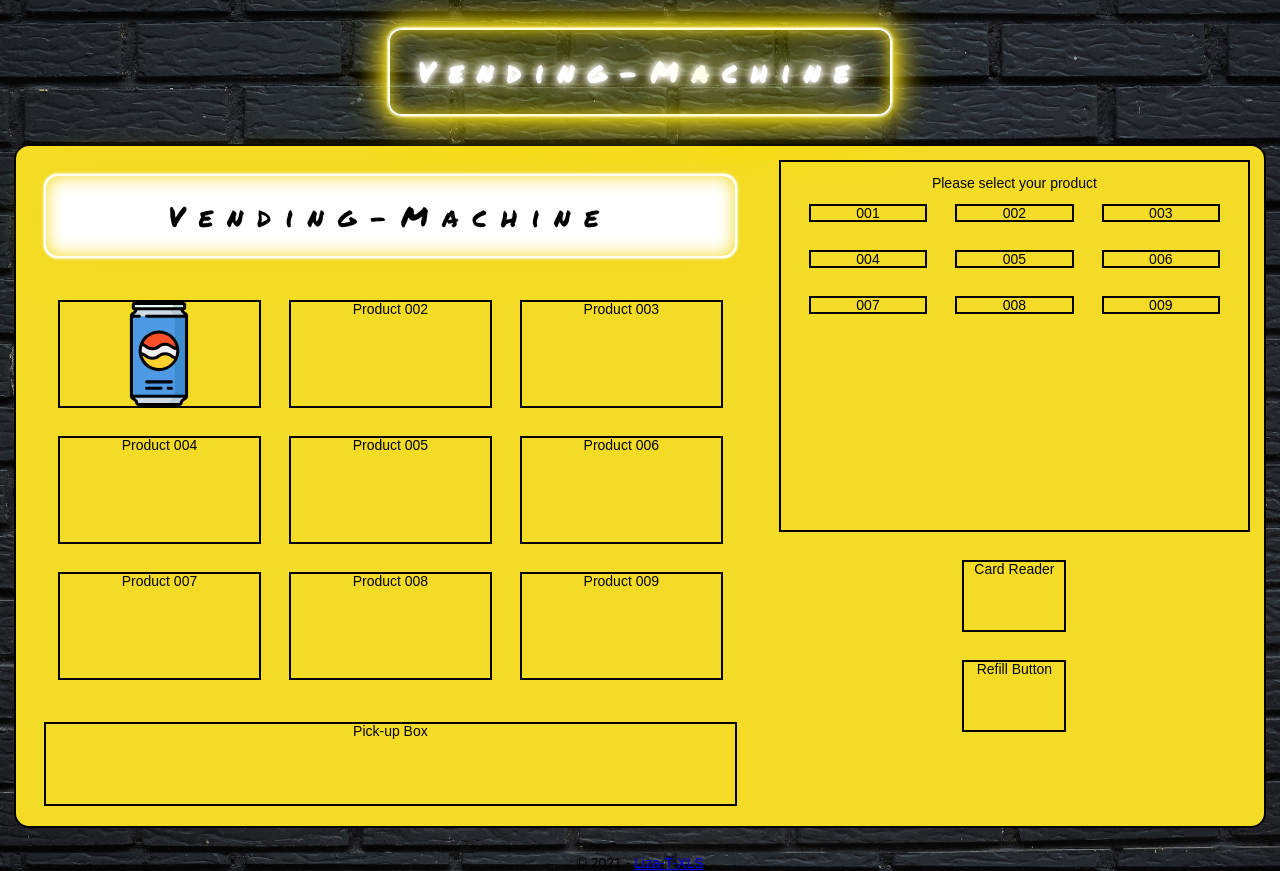
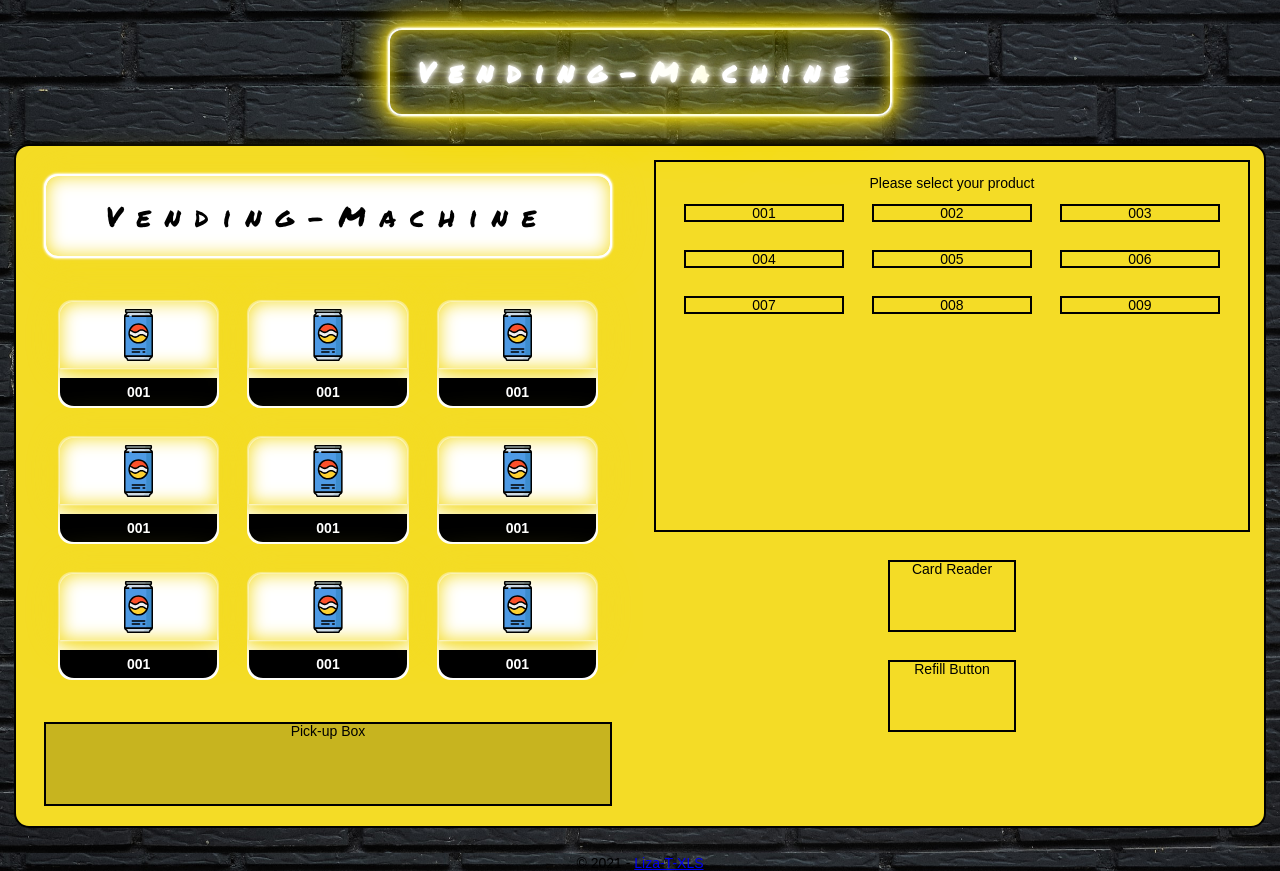
Before and after one commit to Liza-T-XLS/Vending-Machine, a React (Create React App) app: page / in a window 1280 px wide. Built offline with nearby package versions, Linux system fonts and the light colour scheme.

Commit message:
Styling: temp VM left

```diff
--- a/src/components/Header/header.scss
+++ b/src/components/Header/header.scss
@@ -29,5 +29,31 @@
     0 0 92px #f4dc26,
     0 0 102px #f4dc26,
     0 0 151px #f4dc26;
+    .signSpan {
+      animation: flicker 1.5s infinite alternate;
+    }
+    @keyframes flicker {
+      0%, 18%, 22%, 25%, 53%, 57%, 100% {
+        text-shadow:
+          0 0 4px #fff,
+          0 0 11px #fff,
+          0 0 19px #fff,
+          0 0 40px #f4dc26,
+          0 0 80px #f4dc26,
+          0 0 90px #f4dc26,
+          0 0 100px #f4dc26,
+          0 0 150px #f4dc26;
+      }
+      20%, 24%, 55% {
+        text-shadow: none;
+      }
+    }
   }
 }
+
+
+@media screen and (prefers-reduced-motion) {
+  .signSpan {
+    animation: none;
+  }
+}
--- a/src/components/VM/index.tsx
+++ b/src/components/VM/index.tsx
@@ -14,15 +14,42 @@ const VM = () => (
       <div className="left">
         <div className="sign">Vending-Machine</div>
         <div className="products">
-          <div className="product"><img className="productImg" src={soda} alt="soda" /></div>
-          <div className="product">Product 002</div>
-          <div className="product">Product 003</div>
-          <div className="product">Product 004</div>
-          <div className="product">Product 005</div>
-          <div className="product">Product 006</div>
-          <div className="product">Product 007</div>
-          <div className="product">Product 008</div>
-          <div className="product">Product 009</div>
+          <div className="product">
+            <img className="productImg" src={soda} alt="soda" />
+            <div className="productId">001</div>
+          </div>
+          <div className="product">
+            <img className="productImg" src={soda} alt="soda" />
+            <div className="productId">001</div>
+          </div>
+          <div className="product">
+            <img className="productImg" src={soda} alt="soda" />
+            <div className="productId">001</div>
+          </div>
+          <div className="product">
+            <img className="productImg" src={soda} alt="soda" />
+            <div className="productId">001</div>
+          </div>
+          <div className="product">
+            <img className="productImg" src={soda} alt="soda" />
+            <div className="productId">001</div>
+          </div>
+          <div className="product">
+            <img className="productImg" src={soda} alt="soda" />
+            <div className="productId">001</div>
+          </div>
+          <div className="product">
+            <img className="productImg" src={soda} alt="soda" />
+            <div className="productId">001</div>
+          </div>
+          <div className="product">
+            <img className="productImg" src={soda} alt="soda" />
+            <div className="productId">001</div>
+          </div>
+          <div className="product">
+            <img className="productImg" src={soda} alt="soda" />
+            <div className="productId">001</div>
+          </div>
         </div>
         <div className="pickupBox">Pick-up Box</div>
       </div>
--- a/src/components/VM/vm.scss
+++ b/src/components/VM/vm.scss
@@ -8,7 +8,7 @@
   border-radius: 15px;
   display: flex;
   .left {
-    width: 60%;
+    width: 50%;
     .sign {
       margin: 2rem;
       display: flex;
@@ -41,9 +41,37 @@
         height: calc((100% / 3) - 2rem);
         box-sizing: border-box;
         margin: 1rem;
-        border: solid 2px black;
+        border: 0.2rem solid #fff;
+        border-radius: 1rem;
+        display: flex;
+        justify-content: space-between;
+        flex-direction: column;
+        background-color: #fff;
+        // box-shadow: 0 0 .2rem #fff,
+        // 0 0 .2rem #fff,
+        // 0 0 2rem #f4dc26,
+        // 0 0 0.8rem #f4dc26,
+        // 0 0 2.8rem #f4dc26,
+        // inset 0 0 1.3rem #f4dc26;
         .productImg {
-          height: 100%;
+          height: 50%;
+          padding: 0.5rem;
+          box-shadow: 0 0 .2rem #fff,
+          0 0 .2rem #fff,
+          0 0 2rem #f4dc26,
+          0 0 0.8rem #f4dc26,
+          0 0 2.8rem #f4dc26,
+          inset 0 0 1.3rem #f4dc26;
+          border-top-right-radius: 1rem;
+          border-top-left-radius: 1rem;
+        }
+        .productId {
+          background-color: black;
+          border-bottom-right-radius: 1rem;
+          border-bottom-left-radius: 1rem;
+          color: #fff;
+          font-weight: bold;
+          padding: 0.5rem;
         }
       }
     }
@@ -51,10 +79,11 @@
       margin: 2rem;
       height: calc(20% - 4rem);
       border: solid 2px black;
+      background: rgba(0, 0, 0, 0.185);
     }
   }
   .right {
-    width: 40%;
+    width: 50%;
     display: flex;
     flex-direction: column;
     .screen {
@@ -91,9 +120,3 @@
     }
   }
 }
-
-@media screen and (prefers-reduced-motion) {
-  .signSpan {
-    animation: none;
-  }
-}
```
